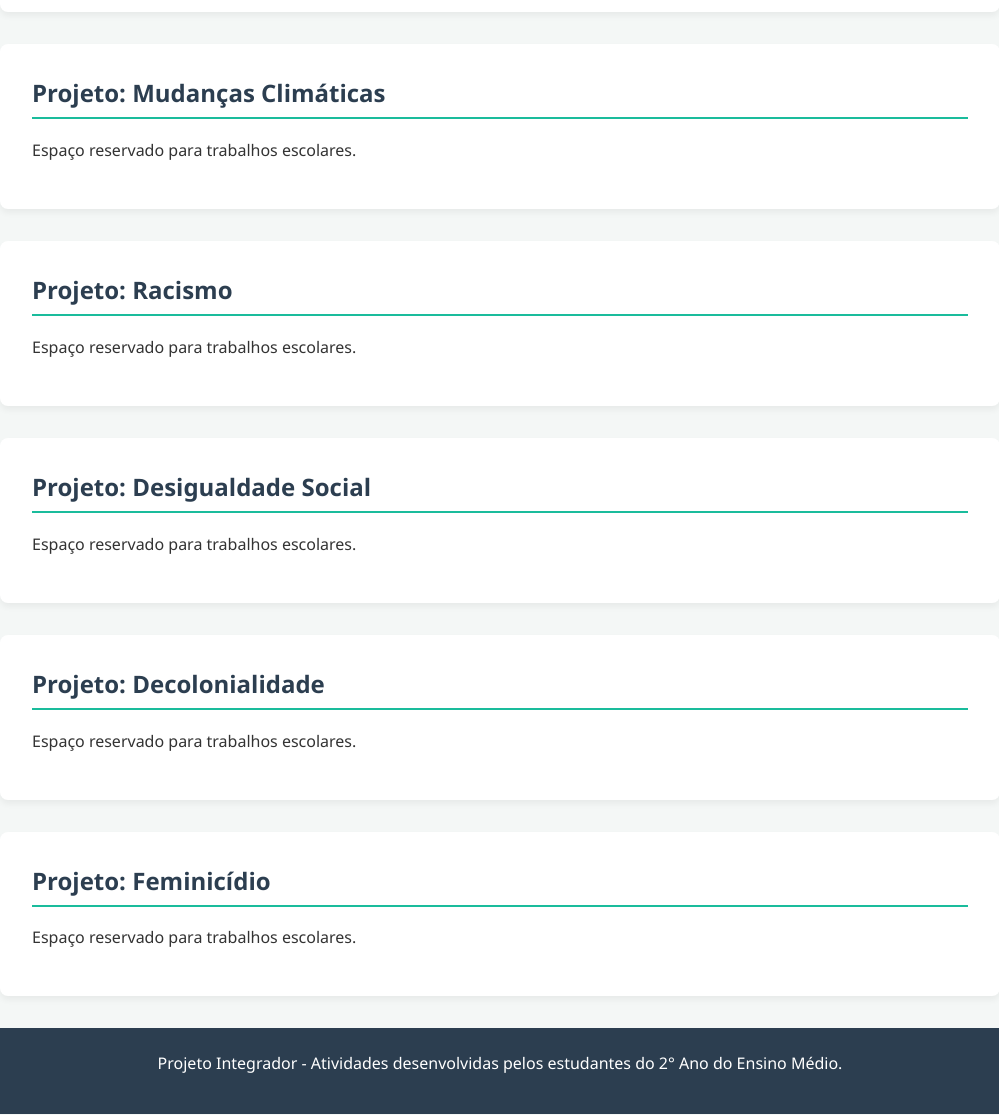
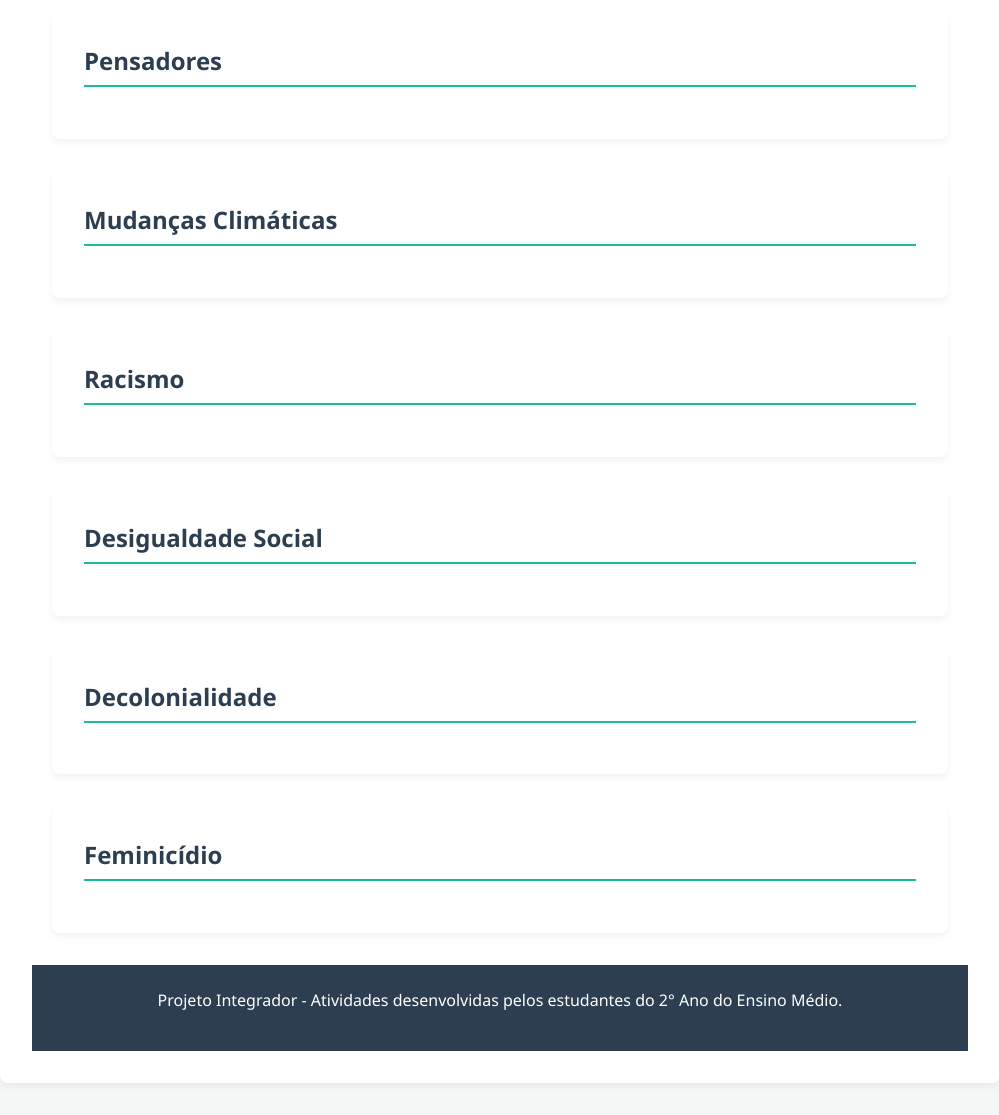
Before and after one commit to FabioJRR-Escola/blog-projeto-integrador, a plain HTML site: page index.html in a window 1280 px wide. Shown: the part 1420-2535 px from the top of the page, without its empty margins (140-1139 px from the left). Drawn offline with Linux system fonts and the light colour scheme.

Commit message:
Atualizar o index.html

```diff
--- a/index.html
+++ b/index.html
@@ -90,34 +90,37 @@
 
 
             </div>
+           <main>
+        <!-- Apenas o Início começa com "ativa" -->
+        <section id="inicio" class="aba-conteudo ativa">
+            <h2>Pensadores</h2>
+            <!-- Seu conteúdo do início aqui... -->
         </section>
 
-        <!-- SESSÃO: PROJETOS (Exemplos) -->
-        <section id="projeto-mudanças-climáticas">
-            <h2>Projeto: Mudanças Climáticas</h2>
-            <p>Espaço reservado para trabalhos escolares.</p>
+        <section id="mudancas-climaticas" class="aba-conteudo">
+            <h2>Mudanças Climáticas</h2>
+            <!-- Conteúdo... -->
         </section>
 
-        <section id="projeto-racismo">
-            <h2>Projeto: Racismo</h2>
-            <p>Espaço reservado para trabalhos escolares.</p>
+        <section id="racismo" class="aba-conteudo">
+            <h2>Racismo</h2>
+            <!-- Conteúdo... -->
         </section>
 
-        <section id="projeto-desigualdade-social">
-            <h2>Projeto: Desigualdade Social</h2>
-            <p>Espaço reservado para trabalhos escolares.</p>
+        <section id="desigualdade-social" class="aba-conteudo">
+            <h2>Desigualdade Social</h2>
+            <!-- Conteúdo... -->
         </section>
 
-         <section id="projeto-decolonialidade">
-            <h2>Projeto: Decolonialidade</h2>
-            <p>Espaço reservado para trabalhos escolares.</p>
+        <section id="decolonialidade" class="aba-conteudo">
+            <h2>Decolonialidade</h2>
+            <!-- Conteúdo... -->
         </section>
 
-         <section id="projeto-feminicídio">
-            <h2>Projeto: Feminicídio</h2>
-            <p>Espaço reservado para trabalhos escolares.</p>
+        <section id="feminicidio" class="aba-conteudo">
+            <h2>Feminicídio</h2>
+            <!-- Conteúdo... -->
         </section>
-
     </main>
 
     <footer>
```
